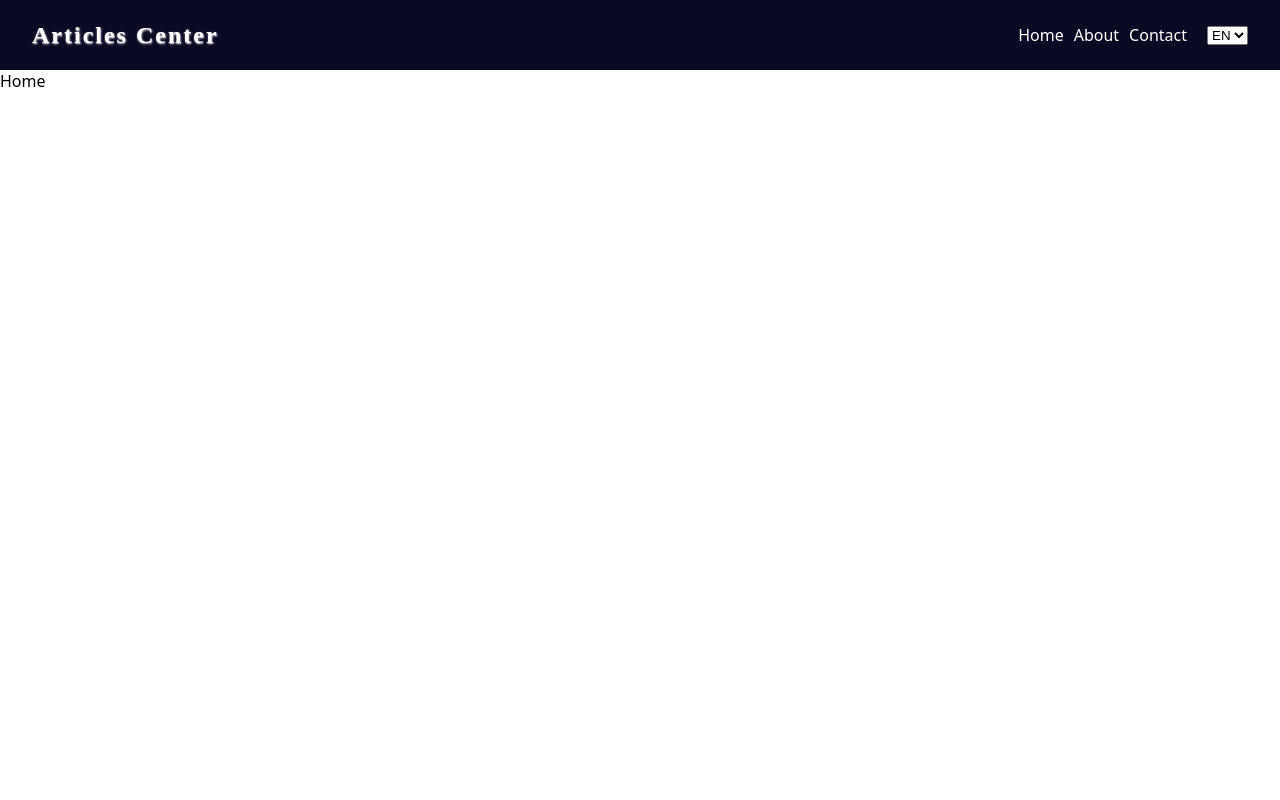
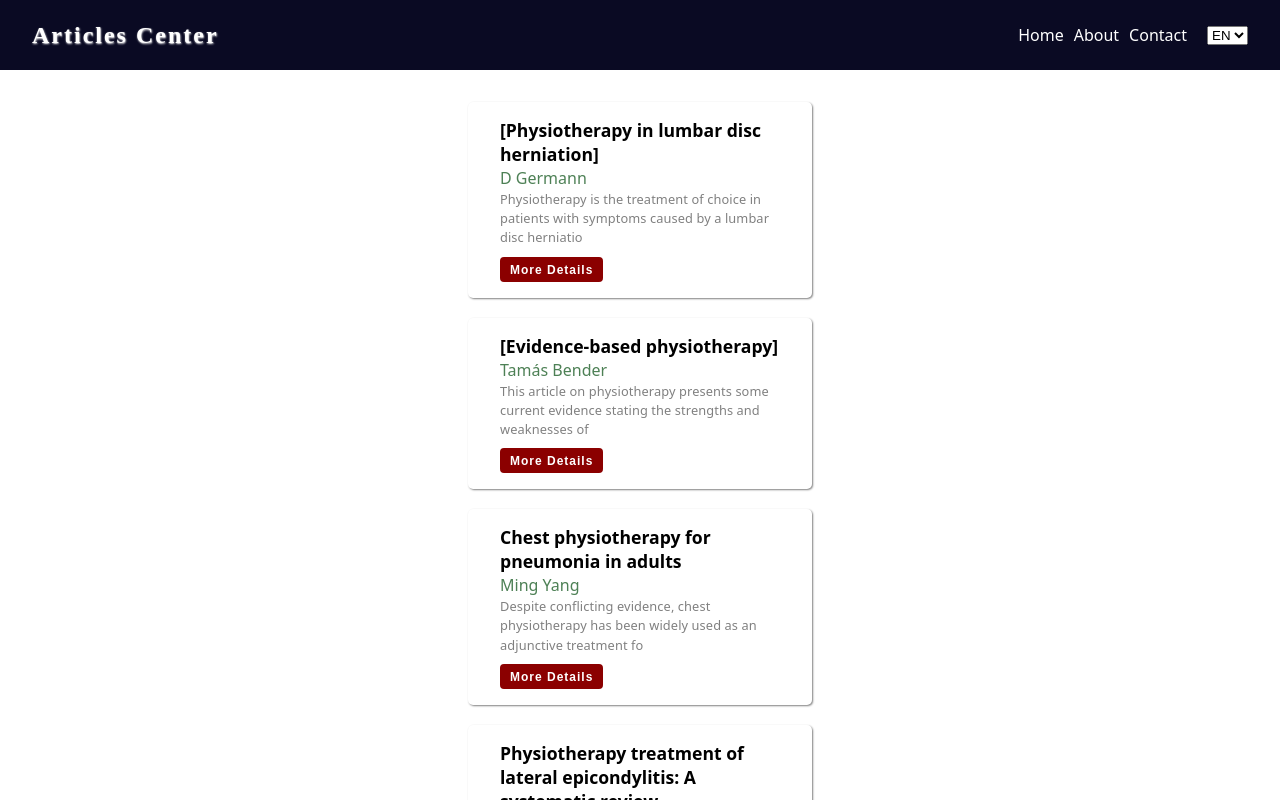
Before and after one commit to fahriakbaba/Articles-Info-Bank, a React (Create React App) app: page / in a window 1280 px wide. Shown: the top 800 px of the page. Built offline with nearby package versions, Linux system fonts and the light colour scheme.

Commit message:
Home component is created and styled

```diff
--- a/src/App.css
+++ b/src/App.css
@@ -11,6 +11,8 @@
   --navbarColor: #0A0A23;
   --textWhite: white;
   --darkRed: darkred;
+  --textGray: grey;
+  --textGreen: #4D8055;
 }
 
 body {
@@ -28,6 +30,9 @@ body {
   height: 70px;
   background-color: var(--navbarColor);
   color: var(--textWhite);
+  position: sticky;
+  top: 0;
+  left: 0;
 }
 
 .header .logo {
@@ -64,3 +69,67 @@ body {
 .header nav ul li .link:hover {
   border-bottom: 1px solid var(--textWhite);
 }
+
+/* section CSS*/
+.home {
+  margin: 2rem auto;
+  width: 30%;
+}
+
+.home article {
+  box-shadow: 1px 1px 2px var(--textGray);
+  padding: 1rem 2rem;
+  border-radius: 5px;
+  margin: 20px;
+  line-height: 1.5rem;
+}
+
+.home article:hover {
+  box-shadow: 2px 2px 8px var(--textGray);
+}
+
+.home article h3 {
+  font-size: 1.1rem;
+  font-style: 2px;
+}
+
+.home article .author {
+  color: var(--textGreen);
+}
+
+.home article p {
+  color: var(--textGray);
+  letter-spacing: .1px;
+  font-size: .8rem;
+  line-height: 1.2rem;
+  margin-bottom: 8px;
+}
+
+.home article button {
+  cursor: pointer;
+  padding: 3px 8px;
+  border-radius: 4px;
+  background-color: var(--darkRed);
+  outline: none;
+  border: 2px solid var(--darkRed);
+  transition: all .7s;
+}
+
+.home article button:hover {
+  background-color: var(--textWhite);
+  border: 2px solid var(--darkRed);
+}
+
+.home article button .home-btn {
+  text-decoration: none;
+  cursor: pointer;
+  color: var(--textWhite);
+  transition: all .7s;
+  font-weight: bold;
+  letter-spacing: 1px;
+  font-size: 12px;
+}
+
+.home article button:hover .home-btn {
+  color: var(--darkRed);
+}
--- a/src/data.js
+++ b/src/data.js
@@ -1,7 +1,7 @@
 const database = [
     {
         "id": 1,
-        "name": "D Germann",
+        "author": "D Germann",
         "title": "[Physiotherapy in lumbar disc herniation]",
         "body": "Physiotherapy is the treatment of choice in patients with symptoms caused by a lumbar disc herniation. In clinical practice a broad range of physiotherapeutic modalities has been revealed to be helpful. During the acute stage the efficacy of the McKenzie-concept, mobilisation therapies and traction has been demonstrated in randomized controlled trials with a blind assessor. In addition, pain reducing physical therapies such as cold or electrotherapy and non-steroidal anti-inflammatory drugs, analgesics and/or muscle relaxants are sensible initial accompanying treatments. The effectiveness of active physiotherapies such as training of local strength endurance of back and abdominal muscles has been proven in patients during the chronic stage. The indications for a in-patient rehabilitation programme, for surgery and the danger of developing chronic low back pain are discussed.",
         "views": 99,
@@ -11,7 +11,7 @@ const database = [
     },
     {
         "id": 2,
-        "name": "Tamás Bender",
+        "author": "Tamás Bender",
         "title": "[Evidence-based physiotherapy]",
         "body": "This article on physiotherapy presents some current evidence stating the strengths and weaknesses of the physiotherapeutic procedures. In the area of physiotherapy empirical data obtained during decades were overtaken by evidence from current studies. The author points out the great problem of physiotherapy, namely the heterogeneity of the applied parameters. Knowledge of current evidence may be very important and helpful for the physicians, but the author proposes, from the practical point of view, that physiotherapeutical procedures based on exprience and used for many years should not be entirely neglected. Nowadays physiotherapy plays an important role in the treament of locomotor diseases but its use is increasing in other fields of medicine, as well.",
         "views": 87,
@@ -20,7 +20,7 @@ const database = [
     },
     {
         "id": 3,
-        "name": "Ming Yang",
+        "author": "Ming Yang",
         "title": "Chest physiotherapy for pneumonia in adults",
         "body": "Despite conflicting evidence, chest physiotherapy has been widely used as an adjunctive treatment for adults with pneumonia. To assess the effectiveness and safety of chest physiotherapy for pneumonia in adults. We searched CENTRAL 2012, Issue 11, MEDLINE (1966 to November week 2, 2012), EMBASE (1974 to November 2012), Physiotherapy Evidence Database (PEDro) (1929 to November 2012), CINAHL (2009 to November 2012) and CBM (1978 to November 2012). Randomised controlled trials (RCTs) assessing the efficacy of chest physiotherapy for treating pneumonia in adults. Two authors independently assessed trial eligibility, extracted data and appraised trial quality. Primary outcomes were mortality and cure rate. We used risk ratios (RR) and mean difference (MD) for individual trial results in the data analysis. We performed meta-analysis and measured all outcomes with 95% confidence intervals (CI). Based on current limited evidence, chest physiotherapy might not be recommended as routine additional treatment for pneumonia in adults.",
         "views": 34,
@@ -29,7 +29,7 @@ const database = [
     },
     {
         "id": 4,
-        "name": "Laura Landesa-Piñeiro",
+        "author": "Laura Landesa-Piñeiro",
         "title": "Physiotherapy treatment of lateral epicondylitis: A systematic review",
         "body": "Lateral epicondylitis is a tendinopathy with a prevalence of between 1-3% of the population aged 35-54 years. It is a pathology with a favorable evolution, but with frequent recurrences (which imply an economic extra cost).The objective of this review was to determine the efficacy of physiotherapy treatment for the treatment of epicondylitis and, if any, to identify the most appropriate techniques. A systematic search was carried out in October 2020 in the databases of PubMed, Cinahl, Scopus, Medline and Web of Science using the search terms: Physical therapy modalities, Physical and rehabilitation medicine, Rehabilitation, Tennis elbow and Elbow tendinopathy. Nineteen articles were found, of which seven applied shock waves, three applied orthoses, three applied different manual therapy techniques, two applied some kind of bandage, one applied therapeutic exercise, one applied diacutaneous fibrolysis, one applied high intensity laser, and one applied vibration. Manual therapy and eccentric strength training are the two physiotherapeutic treatment methods that have the greatest beneficial effects, and, furthermore, their cost-benefit ratio is very favorable. Its complementation with other techniques, such as shock waves, bandages or Kinesio® taping, among others, facilitates the achievement of therapeutic objectives, but entails an added cost.",
         "views": 55,
@@ -38,7 +38,7 @@ const database = [
     },
     {
         "id": 5,
-        "name": "Nora Shields",
+        "author": "Nora Shields",
         "title": "Physiotherapy management of Down syndrome",
         "body": "Over the past century, the life expectancy of people born with Down syndrome has increased from 9 to 60 years,1 with data indicating that it could match the general population within a generation.2 This rapid increase in survival is largely due to earlier surgical correction of heart defects, better treatment of infections and improved general healthcare.3 This success, however, is tempered by the substantially higher risk and early onset of several chronic health conditions in adults with Down syndrome, particularly cognitive decline commencing in their early 40s. ",
         "views": 27,
@@ -47,7 +47,7 @@ const database = [
     },
     {
         "id": 6,
-        "name": "Catherine L Granger ",
+        "author": "Catherine L Granger ",
         "title": "Physiotherapy management of lung cancer",
         "body": "Lung cancer is associated with significant morbidity and mortality and is a substantial burden to healthcare systems. Physiotherapists play an important role in the management of people with lung cancer. Advances in research over the past decade, particularly supporting the use of exercise training, have rapidly progressed the role of physiotherapy in lung cancer. This review summarises the burden associated with lung cancer, the management of lung cancer with a particular focus on physiotherapy interventions, and future directions for research and clinical practice.",
         "views": 51,
@@ -56,7 +56,7 @@ const database = [
     },
     {
         "id": 7,
-        "name": "Sevgi Ozalevli",
+        "author": "Sevgi Ozalevli",
         "title": "Impact of physiotherapy on patients with advanced lung cancer",
         "body": "Patients with lung cancer have high mortality and high morbidity. Lung cancer-related symptoms and problems such as dyspnea, fatigue, pain, and cachexia that begin in the early phase later result in poor physical functioning, psychosocial, and quality of life status. In addition, advancing age is associated with significant comorbidity. These patients may benefit from multidisciplinary therapy to reduce the perceived severity of dyspnea and fatigue and increase physical functioning and quality of life. Based on management of symptoms and problems such as dyspnea, physical inactivity, cancer-related fatigue, respiratory secretions, pain, and anxiety-depression of these patients, it is thought that physiotherapy techniques can be used on advanced lung cancer patients following a comprehensive evaluation. However, well-designed, prospective, and randomized-controlled trials are needed to prove the efficacy of physiotherapy and pulmonary rehabilitation in general for patients with advanced lung cancer.",
         "views": 251,
@@ -65,7 +65,7 @@ const database = [
     },
     {
         "id": 8,
-        "name": "D S Selsby",
+        "author": "D S Selsby",
         "title": "Chest physiotherapy",
         "body": "Respiratory physiotherapy is a core specialty within the physiotherapy profession and occupies a key role in the management and treatment of patients with respiratory diseases. It aims to unclog the patient’s airways and help them return to physical activity and exertion. The respiratory physiotherapist employs many diverse interventions, including pulmonary rehabilitation, early mobilisation, and airway clearance techniques, all having beneficial effects on the symptoms associated with respiratory diseases. For example improved sputum clearance and cough efficacy, reduced dyspnea, and improved physical fitness. The beneficial effects are demonstrated in improved functional ability and reduced intensive care and hospital stay, with savings in associated health-care costs. Physiotherapists specialising in respiratory care work in a variety of settings including Intensive Care Units (ICUs), hospital wards, and primary care settings. The purpose of chest physiotherapy are: To facilitate removal of retained or profuse airway secretions. To optimize lung compliance and the ventilation- perfusion ratio / improve gas exchange. To decrease the work of breathing. Improve exercise tolerance Prevent secondary complications.",
         "views": 729,
--- a/src/pages/Home.js
+++ b/src/pages/Home.js
@@ -1,9 +1,23 @@
-import React from 'react'
+import React from 'react';
+import { Link } from "react-router-dom";
 
 function Home({data}) {
   console.log("home page => data: ", data);
   return (
-    <div>Home</div>
+    <section className="home">
+      {
+        data.map(item => (
+          <article key={item.id}>
+            <h3>{item.title}</h3>
+            <Link to={`/profile/${item.id}`} className="author">{item.author}</Link>
+            <p>{item.body.substring(0,100)}</p>
+            <button>
+              <Link to={`/article/${item.id}`} className="home-btn">More Details</Link>
+            </button>
+          </article>
+        ))
+      }
+    </section>
   )
 }
 
```
Also changed, not shown: 1 other file (tests, documents, lock files or other folders).
